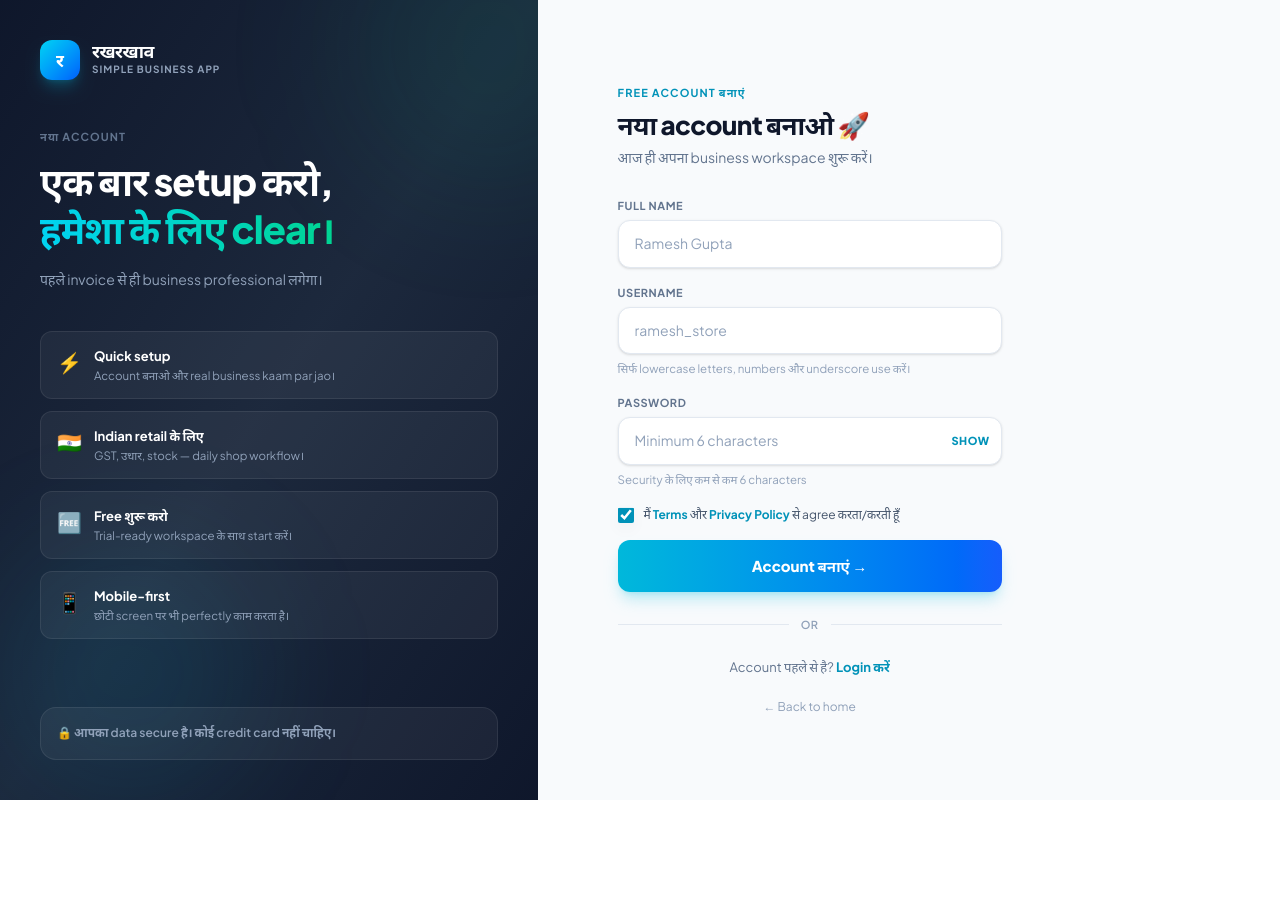
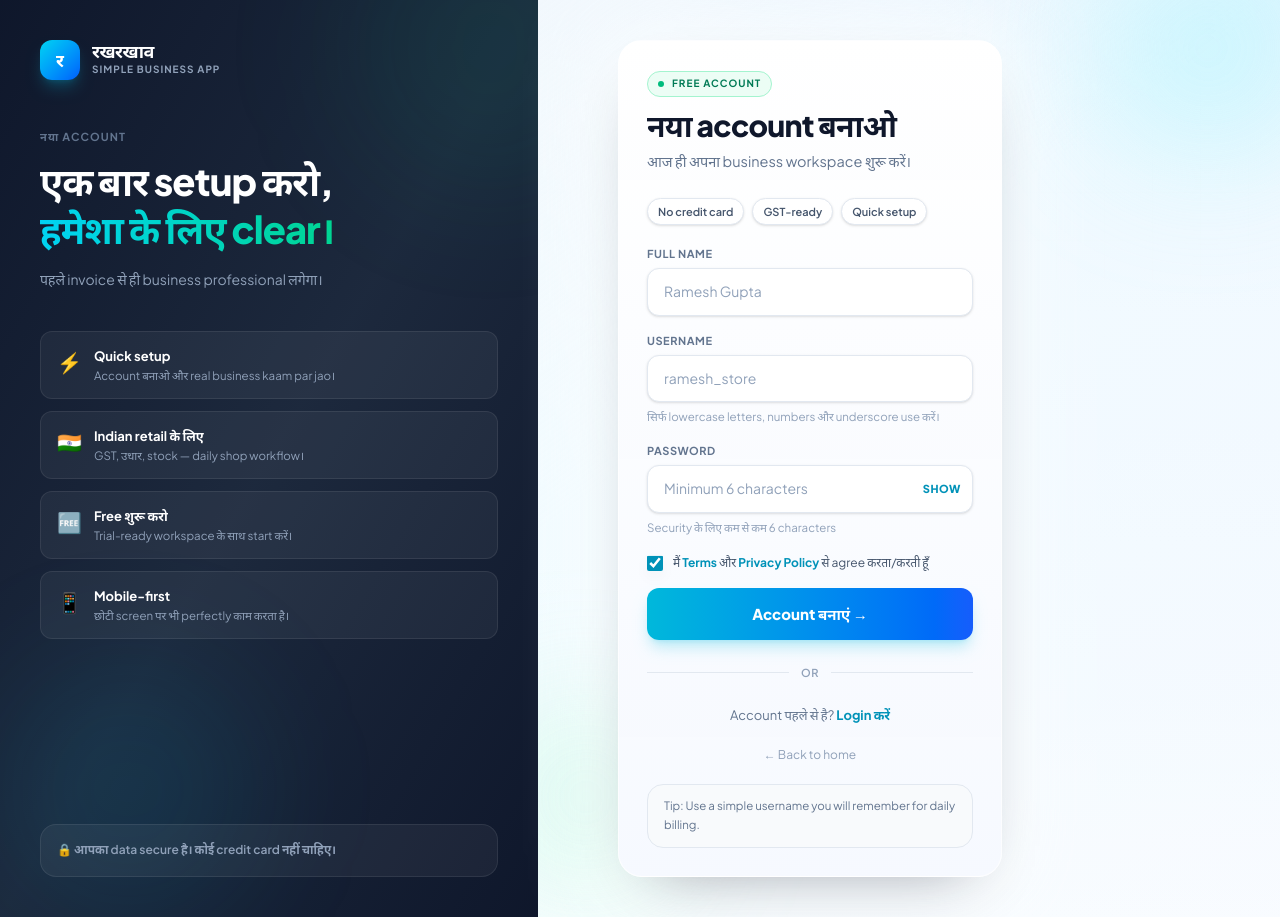
Before and after one commit to kulshreshthsr/Rakh-rakhaav, a Next.js app in the folder client/: page /register in a window 1280 px wide. Before the commit the page ends 800 px from the top, so only its background shows below. Built offline with nearby package versions, Linux system fonts and the light colour scheme; no server answers.

Commit message:
Polish auth page visuals

```diff
--- a/client/src/app/login/page.js
+++ b/client/src/app/login/page.js
@@ -70,7 +70,7 @@ export default function LoginPage() {
   };
 
   return (
-    <div className="min-h-screen bg-slate-50 flex flex-col lg:flex-row">
+    <div className="min-h-screen bg-gradient-to-br from-slate-50 via-cyan-50/40 to-blue-50/40 flex flex-col lg:flex-row">
 
       {/* ══════════════════════════════════════
           LEFT PANEL  (hidden on mobile)
@@ -139,7 +139,13 @@ export default function LoginPage() {
       {/* ══════════════════════════════════════
           RIGHT PANEL  — Login form
       ══════════════════════════════════════ */}
-      <div className="flex-1 flex flex-col justify-center px-5 py-10 sm:px-10 lg:px-16 xl:px-20">
+      <div className="flex-1 relative flex flex-col justify-center px-5 py-10 sm:px-10 lg:px-16 xl:px-20">
+
+        {/* Soft background orbs */}
+        <div className="pointer-events-none absolute inset-0 overflow-hidden">
+          <div className="absolute -top-16 -right-10 w-56 h-56 rounded-full bg-cyan-200/40 blur-3xl" />
+          <div className="absolute bottom-6 -left-12 w-48 h-48 rounded-full bg-blue-200/40 blur-3xl" />
+        </div>
 
         {/* Mobile brand */}
         <div className="lg:hidden flex items-center gap-2.5 mb-8">
@@ -152,19 +158,35 @@ export default function LoginPage() {
           </div>
         </div>
 
-        <div className="w-full max-w-sm mx-auto lg:mx-0">
+        <div className="relative w-full max-w-sm mx-auto lg:mx-0">
+          <div className="absolute -inset-3 rounded-3xl bg-white/60 blur-2xl" />
+          <div className="relative bg-white/90 backdrop-blur-xl border border-white/70 rounded-3xl shadow-[0_25px_60px_-35px_rgba(15,23,42,0.45)] p-6 sm:p-7 auth-card">
 
           {/* Heading */}
-          <div className="mb-7">
-            <p className="text-[11px] font-bold uppercase tracking-widest text-cyan-600 mb-2">
-              Secure sign in
-            </p>
-            <h2 className="text-[26px] font-black tracking-tight text-slate-900 leading-tight">
-              दोबारा स्वागत है! 👋
+          <div className="mb-6">
+            <div className="inline-flex items-center gap-2 px-2.5 py-1 rounded-full bg-cyan-50 border border-cyan-200">
+              <span className="w-1.5 h-1.5 rounded-full bg-cyan-500" />
+              <p className="text-[10px] font-bold uppercase tracking-widest text-cyan-700">
+                Secure sign in
+              </p>
+            </div>
+            <h2 className="mt-3 text-[clamp(24px,4vw,30px)] font-black tracking-tight text-slate-900 leading-[1.12]">
+              दोबारा स्वागत है!
             </h2>
-            <p className="mt-1.5 text-[14px] text-slate-500">
+            <p className="mt-2 text-[14.5px] leading-relaxed text-slate-500">
               Sign in करके अपना business workspace खोलिए।
             </p>
+          </div>
+
+          <div className="flex flex-wrap gap-2 mb-5">
+            {['GST-ready', 'Mobile-first', 'Fast billing'].map((item) => (
+              <span
+                key={item}
+                className="inline-flex items-center px-2.5 py-1 rounded-full bg-white border border-slate-200 text-[11px] font-semibold text-slate-600 shadow-sm"
+              >
+                {item}
+              </span>
+            ))}
           </div>
 
           {/* Error */}
@@ -272,8 +294,27 @@ export default function LoginPage() {
               ← Back to home
             </Link>
           </p>
+          <div className="mt-5 rounded-2xl bg-slate-50 border border-slate-200 px-4 py-3 text-[11.5px] text-slate-500 leading-relaxed">
+            Tip: Keep your login safe. We never ask for your password outside this screen.
+          </div>
+          </div>
         </div>
       </div>
+      <style jsx>{`
+        .auth-card {
+          animation: auth-card-in 520ms ease-out both;
+        }
+        @keyframes auth-card-in {
+          from {
+            opacity: 0;
+            transform: translateY(10px) scale(0.99);
+          }
+          to {
+            opacity: 1;
+            transform: translateY(0) scale(1);
+          }
+        }
+      `}</style>
     </div>
   );
 }
--- a/client/src/app/register/page.js
+++ b/client/src/app/register/page.js
@@ -94,7 +94,7 @@ export default function RegisterPage() {
   };
 
   return (
-    <div className="min-h-screen bg-slate-50 flex flex-col lg:flex-row">
+    <div className="min-h-screen bg-gradient-to-br from-slate-50 via-cyan-50/40 to-blue-50/40 flex flex-col lg:flex-row">
 
       {/* ══════════════════════════════════════
           LEFT PANEL  (hidden on mobile)
@@ -159,7 +159,13 @@ export default function RegisterPage() {
       {/* ══════════════════════════════════════
           RIGHT PANEL  — Register form
       ══════════════════════════════════════ */}
-      <div className="flex-1 flex flex-col justify-center px-5 py-10 sm:px-10 lg:px-16 xl:px-20">
+      <div className="flex-1 relative flex flex-col justify-center px-5 py-10 sm:px-10 lg:px-16 xl:px-20">
+
+        {/* Soft background orbs */}
+        <div className="pointer-events-none absolute inset-0 overflow-hidden">
+          <div className="absolute -top-16 -right-10 w-56 h-56 rounded-full bg-cyan-200/40 blur-3xl" />
+          <div className="absolute bottom-6 -left-12 w-48 h-48 rounded-full bg-emerald-200/35 blur-3xl" />
+        </div>
 
         {/* Mobile brand */}
         <div className="lg:hidden flex items-center gap-2.5 mb-8">
@@ -172,19 +178,35 @@ export default function RegisterPage() {
           </div>
         </div>
 
-        <div className="w-full max-w-sm mx-auto lg:mx-0">
+        <div className="relative w-full max-w-sm mx-auto lg:mx-0">
+          <div className="absolute -inset-3 rounded-3xl bg-white/60 blur-2xl" />
+          <div className="relative bg-white/90 backdrop-blur-xl border border-white/70 rounded-3xl shadow-[0_25px_60px_-35px_rgba(15,23,42,0.45)] p-6 sm:p-7 auth-card">
 
           {/* Heading */}
-          <div className="mb-7">
-            <p className="text-[11px] font-bold uppercase tracking-widest text-cyan-600 mb-2">
-              Free account बनाएं
-            </p>
-            <h2 className="text-[26px] font-black tracking-tight text-slate-900 leading-tight">
-              नया account बनाओ 🚀
+          <div className="mb-6">
+            <div className="inline-flex items-center gap-2 px-2.5 py-1 rounded-full bg-emerald-50 border border-emerald-200">
+              <span className="w-1.5 h-1.5 rounded-full bg-emerald-500" />
+              <p className="text-[10px] font-bold uppercase tracking-widest text-emerald-700">
+                Free account
+              </p>
+            </div>
+            <h2 className="mt-3 text-[clamp(24px,4vw,30px)] font-black tracking-tight text-slate-900 leading-[1.12]">
+              नया account बनाओ
             </h2>
-            <p className="mt-1.5 text-[14px] text-slate-500">
+            <p className="mt-2 text-[14.5px] leading-relaxed text-slate-500">
               आज ही अपना business workspace शुरू करें।
             </p>
+          </div>
+
+          <div className="flex flex-wrap gap-2 mb-5">
+            {['No credit card', 'GST-ready', 'Quick setup'].map((item) => (
+              <span
+                key={item}
+                className="inline-flex items-center px-2.5 py-1 rounded-full bg-white border border-slate-200 text-[11px] font-semibold text-slate-600 shadow-sm"
+              >
+                {item}
+              </span>
+            ))}
           </div>
 
           {/* Error */}
@@ -334,8 +356,27 @@ export default function RegisterPage() {
               ← Back to home
             </Link>
           </p>
+          <div className="mt-5 rounded-2xl bg-slate-50 border border-slate-200 px-4 py-3 text-[11.5px] text-slate-500 leading-relaxed">
+            Tip: Use a simple username you will remember for daily billing.
+          </div>
+          </div>
         </div>
       </div>
+      <style jsx>{`
+        .auth-card {
+          animation: auth-card-in 520ms ease-out both;
+        }
+        @keyframes auth-card-in {
+          from {
+            opacity: 0;
+            transform: translateY(10px) scale(0.99);
+          }
+          to {
+            opacity: 1;
+            transform: translateY(0) scale(1);
+          }
+        }
+      `}</style>
     </div>
   );
 }
```
